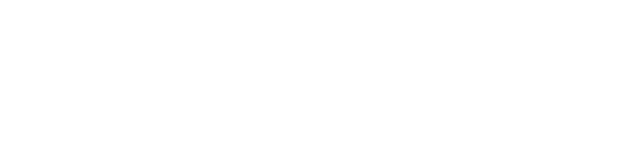
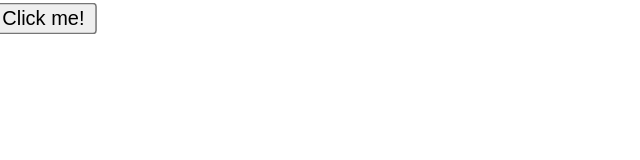
Before and after one commit to amarprakash1234/javaScript-Basic, a plain HTML site: page index.html in a window 1280 px wide. Shown: the whole page, without its empty margins (0-640 px from the left). Drawn offline with Linux system fonts and the light colour scheme.

Commit message:
Update file

```diff
--- a/index.html
+++ b/index.html
@@ -9,6 +9,8 @@
 <body>
 
 
+    <button>Click me!</button>
+
 
 
 
```
Also changed, not shown: script.js (+18 -0 lines).
